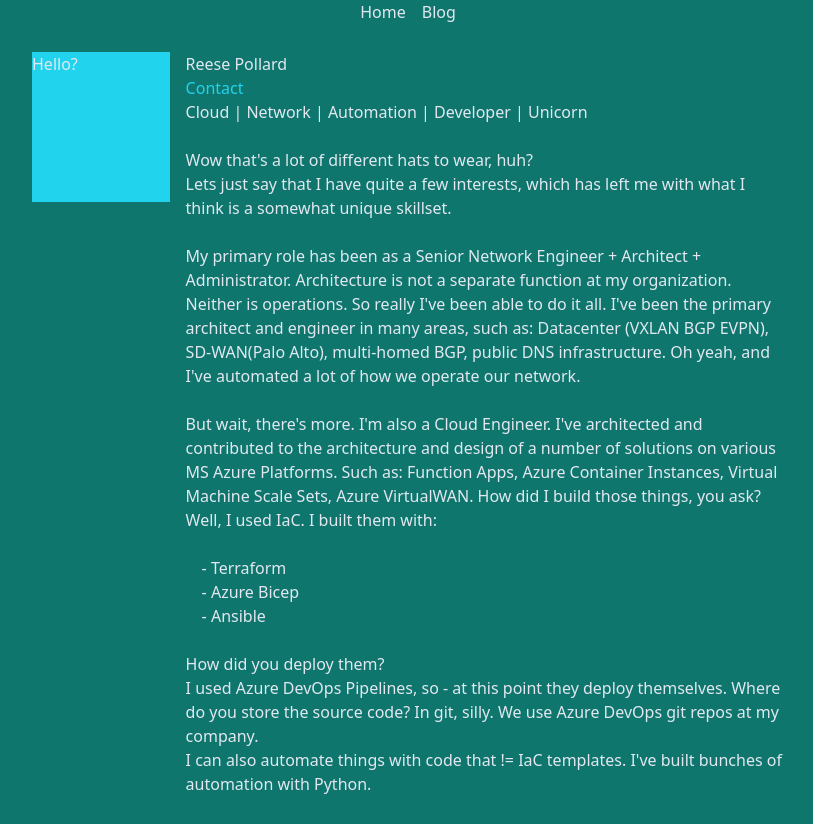
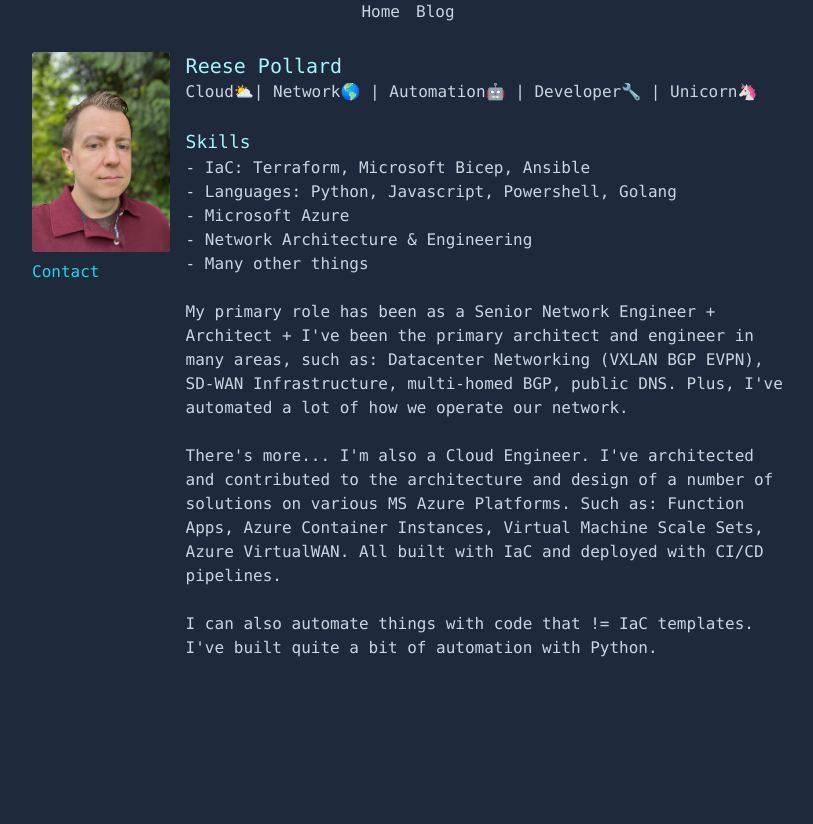
Before and after one commit to rpollard00/rpcom, a React (Vite) app in the folder app/: page / in a window 1280 px wide. Shown: the whole page, without its empty margins (232-1045 px from the left). Built offline with nearby package versions, Linux system fonts and the light colour scheme.

Commit message:
Some component work and fixing of home page

```diff
--- a/app/src/App.tsx
+++ b/app/src/App.tsx
@@ -8,7 +8,7 @@
 
   return (
     <Router>
-      <div className="grid grid-cols-[20%_60%_20%] grid-rows-auto auto-rows-max justify-items-center bg-teal-700 text-slate-200">
+      <div className="grid grid-cols-[20%_60%_20%] grid-rows-auto auto-rows-max justify-items-center bg-slate-800 text-slate-300 font-mono">
         <nav className="no-underline col-start-2">
           <ul className="flex">
             <li className="px-2">
--- /dev/null
+++ b/app/src/components/Heading.tsx
@@ -0,0 +1,7 @@
+export const Heading = ({ children }) => {
+  return (
+    <>
+      <h2 className="text-cyan-200 text-lg">{children}</h2>
+    </>
+  )
+}
--- a/app/src/components/Home.tsx
+++ b/app/src/components/Home.tsx
@@ -1,59 +1,59 @@
+import Title from "./Title"
+import { UnorderedList } from "./List"
+import portraitImg from "../assets/portrait.png"
+
 export const Home = () => {
   return (
     <div className="grid grid-cols-[20%_80%]">
       <div className="p-2 col-start-1">
-        <div className="bg-cyan-400 w-[100%] h-[150px] border-solid">
-          Hello?
+        <div className="bg-cyan-400 w-[100%] h-[200px] border-solid rounded mb-2">
+          <img
+            className="object-cover object-[50%_40%] w-[100%] h-[200px] rounded"
+            src={portraitImg}
+            alt="Cool picture"
+          />
         </div>
-      </div>
-      <div className="p-2 col-start-2">
-        <h2>Reese Pollard</h2>
         <a className="text-cyan-400" href="mailto://reese@reesep.com">
           Contact
         </a>
-        <div>Cloud | Network | Automation | Developer | Unicorn</div>
+      </div>
+      <div className="p-2 col-start-2">
+        <Title>Reese Pollard</Title>
+        <div>Cloud⛅️| Network🌎 | Automation🤖 | Developer🔧 | Unicorn🦄</div>
         <br />
+        <UnorderedList
+          heading="Skills"
+          items={[
+            "IaC: Terraform, Microsoft Bicep, Ansible",
+            "Languages: Python, Javascript, Powershell, Golang",
+            "Microsoft Azure",
+            "Network Architecture & Engineering",
+            "Many other things",
+          ]}
+        />
+
         <div>
-          <p>Wow that's a lot of different hats to wear, huh?</p>
+          <p></p>
+          <br />
           <p>
-            Lets just say that I have quite a few interests, which has left me
-            with what I think is a somewhat unique skillset.
+            My primary role has been as a Senior Network Engineer + Architect +
+            I've been the primary architect and engineer in many areas, such as:
+            Datacenter Networking (VXLAN BGP EVPN), SD-WAN Infrastructure,
+            multi-homed BGP, public DNS. Plus, I've automated a lot of how we
+            operate our network.
           </p>
           <br />
           <p>
-            My primary role has been as a Senior Network Engineer + Architect +
-            Administrator. Architecture is not a separate function at my
-            organization. Neither is operations. So really I've been able to do
-            it all. I've been the primary architect and engineer in many areas,
-            such as: Datacenter (VXLAN BGP EVPN), SD-WAN(Palo Alto), multi-homed
-            BGP, public DNS infrastructure. Oh yeah, and I've automated a lot of
-            how we operate our network.
+            There's more... I'm also a Cloud Engineer. I've architected and
+            contributed to the architecture and design of a number of solutions
+            on various MS Azure Platforms. Such as: Function Apps, Azure
+            Container Instances, Virtual Machine Scale Sets, Azure VirtualWAN.
+            All built with IaC and deployed with CI/CD pipelines.
           </p>
           <br />
           <p>
-            But wait, there's more. I'm also a Cloud Engineer. I've architected
-            and contributed to the architecture and design of a number of
-            solutions on various MS Azure Platforms. Such as: Function Apps,
-            Azure Container Instances, Virtual Machine Scale Sets, Azure
-            VirtualWAN. How did I build those things, you ask? Well, I used IaC.
-            I built them with:
-          </p>
-          <br />
-          <ul className="ml-4">
-            <li>- Terraform</li>
-            <li>- Azure Bicep</li>
-            <li>- Ansible</li>
-          </ul>
-          <br />
-          <p>How did you deploy them?</p>
-          <p>
-            I used Azure DevOps Pipelines, so - at this point they deploy
-            themselves. Where do you store the source code? In git, silly. We
-            use Azure DevOps git repos at my company.
-          </p>
-          <p>
             I can also automate things with code that != IaC templates. I've
-            built bunches of automation with Python.
+            built quite a bit of automation with Python.
           </p>
         </div>
       </div>
--- /dev/null
+++ b/app/src/components/List.tsx
@@ -0,0 +1,14 @@
+import { Heading } from "./Heading"
+
+export const UnorderedList = (list: ListInterface) => {
+  return (
+    <>
+      <Heading>{list.heading}</Heading>
+      <ul>
+        {list.items.map(item => (
+          <li>- {item}</li>
+        ))}
+      </ul>
+    </>
+  )
+}
--- /dev/null
+++ b/app/src/components/Title.tsx
@@ -0,0 +1,9 @@
+const Title = ({ children }) => {
+  return (
+    <>
+      <h1 className="text-cyan-200 text-xl">{children}</h1>
+    </>
+  )
+}
+
+export default Title
--- /dev/null
+++ b/app/src/index.d.ts
@@ -0,0 +1,2 @@
+declare module "*.jpg"
+declare module "*.png"
--- /dev/null
+++ b/app/src/types/types.d.ts
@@ -0,0 +1,4 @@
+interface ListInterface {
+  heading: string
+  items: Array<string>
+}
```
Also changed, not shown: app/src/assets/portrait.png (added), 1 other file (tests, documents, lock files or other folders).
